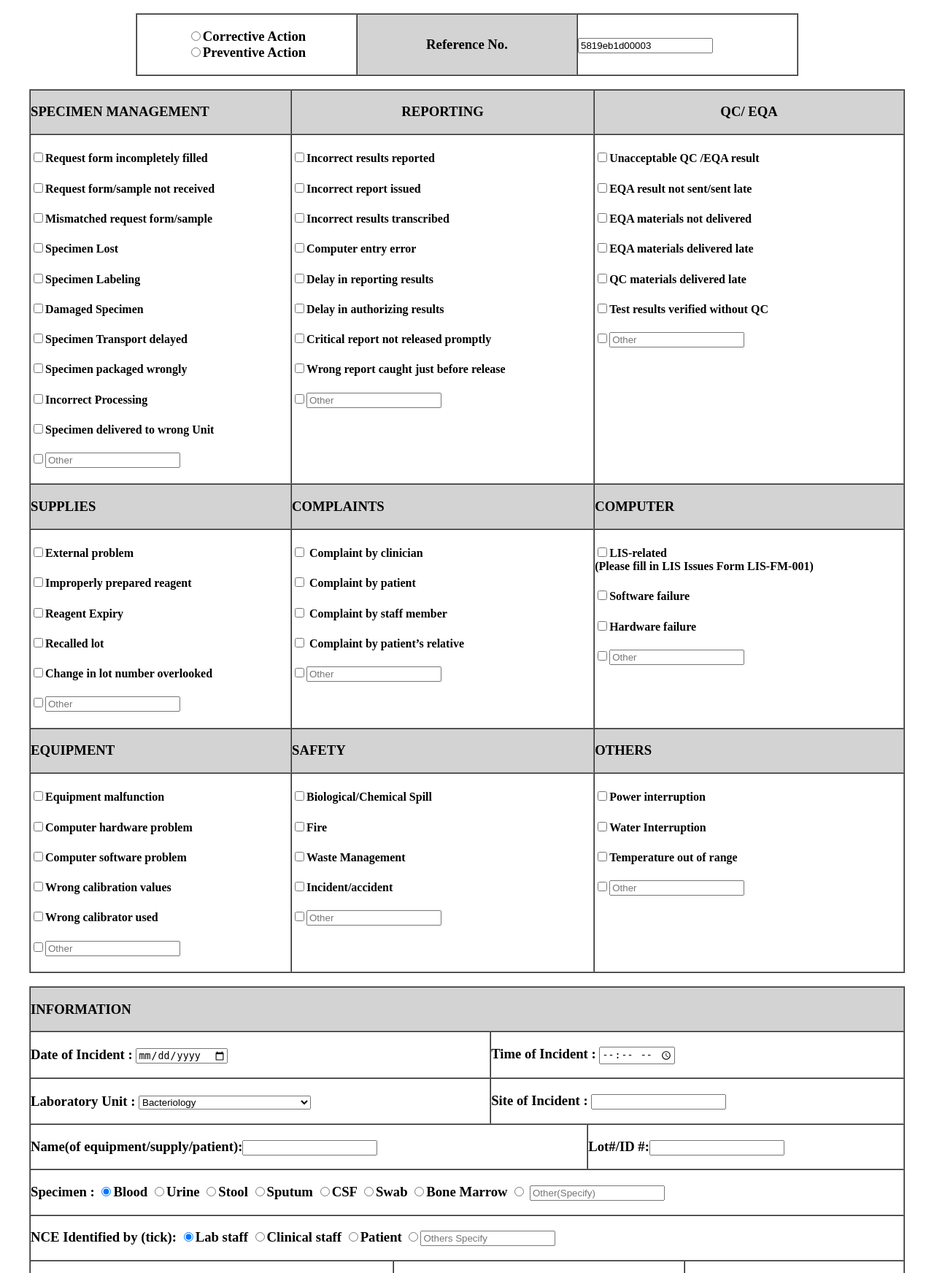
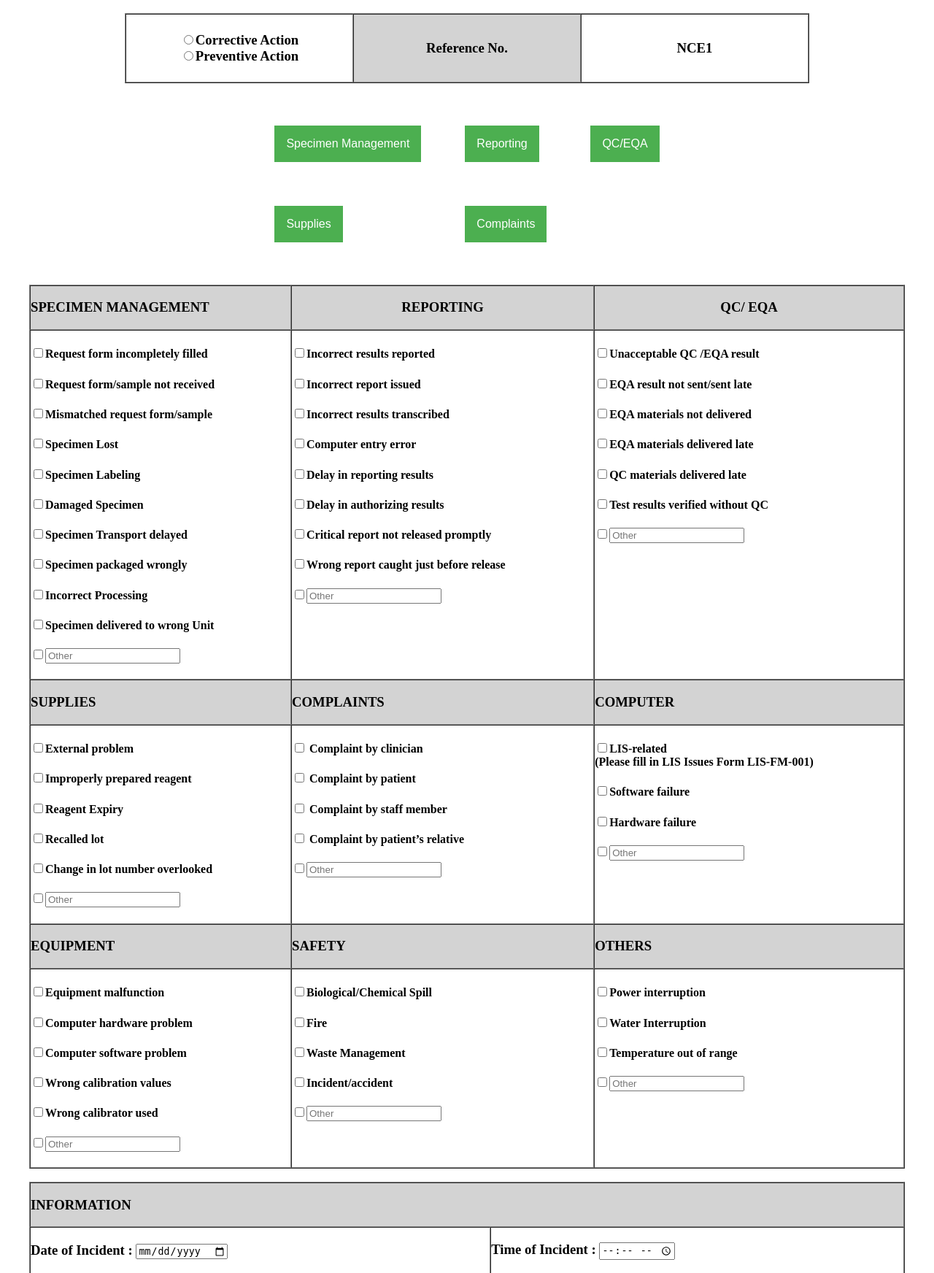
Before and after one commit to viQuato/uth_incident_tracking_system, a PHP site: page /labTechnicianForm.php in a window 1280 px wide. Shown: the part 242-1986 px from the top of the page at 73% size. Run offline with PHP 8.4, Linux system fonts and the light colour scheme.

Commit message:
02/11/2016 15:15
1. Starting implementing buttons with a select drodown list.
2. Starting changing the database by creating a specimen management table.

```diff
--- a/analysisSave.php
+++ b/analysisSave.php
@@ -1,7 +1,7 @@
 <?php
 
 	include('databaseConnection.php');
-	$form_id = $_POST['documentId'];
+	$ref_num = $_POST['documentId'];
 	$ref_num = $_POST['refId'];
 	$inv_date = $_POST['dateOfInv'];
 	$team_leader = $_POST['timlida'];
@@ -24,7 +24,7 @@
 	$leader_date = $_REQUEST['dateLeader'];
 
 		$result = mysql_query("INSERT INTO analysis(form_id,reference_number,investigation_date,team_leader,first_person,second_person,third_person,fourth_person,firth_person,sixth_person,first_sign,second_sign,third_sign,fourth_sign,firth_sign,sixth_sign,methods,causes,findings,leader_date,leader_sign)
-		VALUES ('$form_id','$ref_num','$inv_date','$team_leader','$f_name','$s_name','$th_name','$forth_name','$fv_name','$six_name','$sign_one','$sign_two','$sign_three','$sign_four','$sign_five','$sign_six','$method','$cause','$findings','$leader_date','$leader_sign')", $db);
+		VALUES ('$ref_num','$ref_num','$inv_date','$team_leader','$f_name','$s_name','$th_name','$forth_name','$fv_name','$six_name','$sign_one','$sign_two','$sign_three','$sign_four','$sign_five','$sign_six','$method','$cause','$findings','$leader_date','$leader_sign')", $db);
 		if (!$result)
 		{
 			die("Database query failed: " . mysql_error());
--- a/connect.php
+++ b/connect.php
@@ -3,7 +3,7 @@
 $db_host		= 'localhost';
 $db_user		= 'root';
 $db_pass		= '';
-$db_database	= 'categories';
+$db_database	= 'uth_incident_tracking';
 
 /* End config */
 
--- /dev/null
+++ b/css/dropdown.css
@@ -0,0 +1,42 @@
+.dropbtn {
+    background-color: #4CAF50;
+    color: white;
+    padding: 16px;
+    font-size: 16px;
+    border: none;
+    cursor: pointer;
+}
+
+.dropbtn:hover, .dropbtn:focus {
+    background-color: #3e8e41;
+}
+
+.dropdown {
+    position: relative;
+    display: inline-block;
+}
+
+select{
+    width: auto;
+    background-color: #f9f9f9;
+    box-shadow: 0px 8px 16px 0px rgba(0,0,0,0.2);
+}
+
+.dropdown-content {
+    display: none;
+    position: absolute;
+    background-color: #f9f9f9;
+    overflow: auto;
+    box-shadow: 0px 8px 16px 0px rgba(0,0,0,0.2);
+}
+
+.dropdown-content option {
+    color: black;
+    padding: 12px 16px;
+    text-decoration: none;
+    display: block;
+}
+
+.dropdown a:hover {background-color: #f1f1f1}
+
+.show {display:block;}
--- a/databaseConnection.php
+++ b/databaseConnection.php
@@ -5,7 +5,7 @@
 	die("Database connection failed miserably: " . mysql_error());
 	}
 //Step2
-	$db_select = mysqli_select_db($db, "categories");
+	$db_select = mysqli_select_db($db, "uth_incident_tracking");
 	if (!$db_select) {
 	die("Database selection also failed miserably: " . mysql_error());
 	}
--- a/inc/settings.php
+++ b/inc/settings.php
@@ -6,6 +6,6 @@
 $set->db_host = 'localhost'; // database host
 $set->db_user = 'root'; // database user
 $set->db_pass = ''; // database password
-$set->db_name = 'categories'; // database name
+$set->db_name = 'uth_incident_tracking'; // database name
 
 define('MLS_PREFIX', 'mls_');
--- /dev/null
+++ b/js/dropdown.js
@@ -0,0 +1,12 @@
+function dropDown(id) {
+    if(id === 1)
+        document.getElementById("specimen_management").classList.toggle("show");
+    else if(id === 2)
+        document.getElementById("reporting").classList.toggle("show");
+    else if(id === 3)
+        document.getElementById("qc_eqa").classList.toggle("show");
+    else if(id === 4)
+        document.getElementById("supplies").classList.toggle("show");
+    else if(id === 5)
+        document.getElementById("complaints").classList.toggle("show");
+}
--- a/labTechnicianForm.php
+++ b/labTechnicianForm.php
@@ -5,10 +5,11 @@
 
     <title>UTH Incident Tracking System</title>
 
-    <!-- Bootstrap Core CSS -->
+    <link href="css/dropdown.css" type="text/css" rel="stylesheet">
 
 </head>
 <body>
+<script src="js/dropdown.js"></script>
 <div class=\"container\">
 
     <div class=\"hero-unit\">
@@ -35,19 +36,108 @@
 
             </table>
 
-            <table border="1" cellspacing="0" cellpadding="0" align="center">
+            <table border="1" cellspacing="0" cellpadding="5" align="center">
                 <tr>
                     <td width="300" height="30" align="center"><h3><input type="radio" name="action" value="corrective">Corrective
                             Action
                             <br><input type="radio" name="action" value="preventive">Preventive Action</h3></td>
                     <td width="300" height="30" align="center" bgcolor="#D3D3D3"><h3>Reference No.</h3></td>
-                    <td width="300" height="30"><h3>
-                            <input type="text" name="refId" id="refId" value="<?php echo uniqid(); ?>">
-                        </h3></td>
+                    <td width="300" height="30"><h3 align="center"><?php $refID = 1;
+                            echo "NCE" . $refID; ?></h3></td>
                 </tr>
                 </br>
+
             </table>
             </br>
+            <table border="0" cellspacing="20" cellpadding="20" align="center">
+                <tr>
+                    <td>
+                        <div class="dropdown">
+                            <button onclick="dropDown(1)" class="dropbtn" type="button">Specimen Management</button>
+                            <div id="specimen_management" class="dropdown-content">
+                                <select multiple>
+                                    <option>Request form incompletely filled</option>
+                                    <option>Request form/sample not completed</option>
+                                    <option>Mismatched request form/sample</option>
+                                    <option>Specimen Lost</option>
+                                    <option>Specimen Labeling</option>
+                                    <option>Damaged Specimen</option>
+                                    <option>Specimen Transport delayed</option>
+                                    <option>Specimen packaged wrongly</option>
+                                    <option>Incorrect Processing</option>
+                                    <option>Specimen delivered to wrong Unit</option>
+                                </select>
+                            </div>
+                        </div>
+                    </td>
+
+                    <td>
+                        <div class="dropdown">
+                            <button onclick="dropDown(2)" class="dropbtn" type="button">Reporting</button>
+                            <div id="reporting" class="dropdown-content">
+                                <select multiple>
+                                    <option>Incorrect results reported</option>
+                                    <option>Incorrect report issued</option>
+                                    <option>Incorrect results transcribed</option>
+                                    <option>Computer entry error</option>
+                                    <option>Delay in reporting results</option>
+                                    <option>Delay in authorizing results</option>
+                                    <option>Critical report not released promptly</option>
+                                    <option>Wrong report caught just before release</option>
+                                </select>
+                            </div>
+                        </div>
+                    </td>
+
+                    <td>
+                        <div class="dropdown">
+                            <button onclick="dropDown(3)" class="dropbtn" type="button">QC/EQA</button>
+                            <div id="qc_eqa" class="dropdown-content">
+                                <select multiple>
+                                    <option>Unacceptable QC /EQA result</option>
+                                    <option>EQA result not sent/sent late</option>
+                                    <option>EQA materials not delivered</option>
+                                    <option>EQA materials delivered late</option>
+                                    <option>QC materials delivered late</option>
+                                    <option>Test results verified without QC</option>
+                                </select>
+                            </div>
+                        </div>
+                    </td>
+                </tr>
+
+                <tr>
+                    <td>
+                        <div class="dropdown">
+                            <button onclick="dropDown(4)" class="dropbtn" type="button">Supplies</button>
+                            <div id="supplies" class="dropdown-content">
+                                <select multiple>
+                                    <option>External problem</option>
+                                    <option>Improperly prepared reagent</option>
+                                    <option>Reagent Expiry</option>
+                                    <option>Recalled lot</option>
+                                    <option>Change in lot number overlooked</option>
+                                </select>
+                            </div>
+                        </div>
+                    </td>
+
+                    <td>
+                        <div class="dropdown">
+                            <button onclick="dropDown(5)" class="dropbtn" type="button">Complaints</button>
+                            <div id="complaints" class="dropdown-content">
+                                <select multiple>
+                                    <option>Complaint by clinician</option>
+                                    <option>Complaint by patient</option>
+                                    <option>Complaint by staff member</option>
+                                    <option>Complaint by patient’s relative</option>
+                                </select>
+                            </div>
+                        </div>
+                    </td>
+                </tr>
+            </table>
+            <br>
             <table border="1" align="center" cellspacing="0" cellpadding="0" width="1200">
                 <tr>
                     <td colspan="3" bgcolor="#D3D3D3"><h3>SPECIMEN MANAGEMENT</h3></td>
```
Also changed, not shown: labTechnicianModel.php (+19 -20 lines).
